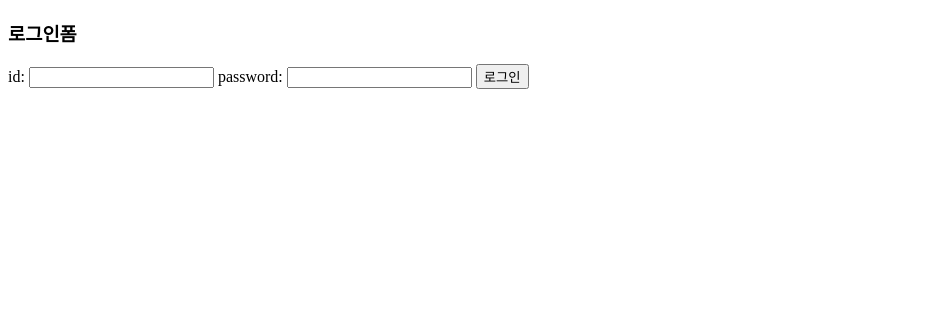
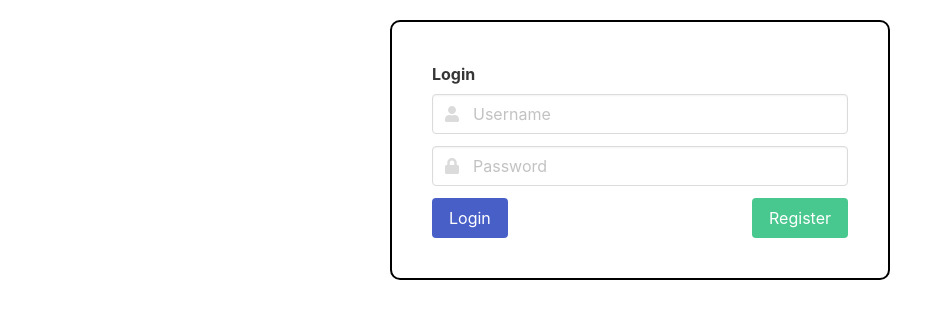
Before and after one commit to Tongky-HGU/JG_W0_login, a Flask app: page / in a window 1280 px wide. Shown: the top 319 px of the page, without its empty margins (0-945 px from the left). Run offline with Flask 2, Linux system fonts and the light colour scheme; some libraries are stand-ins or nearby versions.

Commit message:
commit on 'ver1'

```diff
--- a/app.py
+++ b/app.py
@@ -4,12 +4,9 @@ import requests
 
 app = Flask(__name__)
 
-client = MongoClient('localhost', 27017)  # mongoDB는 27017 포트로 돌아갑니다.
+client = MongoClient('mongodb://test:test@localhost', 27017)  # mongoDB는 27017 포트로 돌아갑니다.
+db = client.session  # 'dbsparta'라는 이름의 db를 만들거나 사용합니다.
 
-db = client.week1  # 'dbsparta'라는 이름의 db를 만들거나 사용합니다.
-
-# class User():
-#     id = db.Column(db.Interger,primar)
 
 @app.route('/')
 def home():
@@ -24,17 +21,27 @@ def home():
 
 @app.route('/login', methods=['POST'])
 def login():
-    id_receive = request.form['id_give']
-    password_receive = request.form['password_give']
+    username = request.form['id_give']
+    password = request.form['password_give']
 
-    user = db.users.find_one({'id':id_receive})
+    user = db.session.find_one({'username':username})
     if user:
-        if password_receive == user['password']:
+        if password == user['password']:
             session['logged_in'] = True
-            session['name'] = user['id']
+            session['name'] = user['username']
             return jsonify({'result': 'success'})
 
     return jsonify({'result': 'fail'})
+
+@app.route('/register/')
+def register():
+    return render_template('register.html')
+
+@app.route('/register/add', methods=['POST'])
+def add_user():
+    new_user = {'username':request.form['id_give'], 'password':request.form['password_give']}
+    db.session.insert_one(new_user)
+    return jsonify({'result': 'success'})
 
 @app.route('/home', methods=['POST'])
 def post_memo():
@@ -47,10 +54,11 @@ def post_memo():
     return jsonify({'result': 'success'})
 
 
-# @app.route('/home', methods=['GET'])
-# def read_memos():
-#     result = list(db.memos.find({}, {'_id': 0}))
-#     return jsonify({'result': 'success', 'memos': result})
+
+@app.route('/home', methods=['GET'])
+def read_memos():
+    result = list(db.memos.find({}, {'_id': 0}))
+    return jsonify({'result': 'success', 'memos': result})
 
 
 if __name__ == '__main__':
--- a/templates/login.html
+++ b/templates/login.html
@@ -12,9 +12,21 @@
         integrity="sha384-ApNbgh9B+Y1QKtv3Rn7W3mgPxhU9K/ScQsAP7hUibX39j7fakFPskvXusvfa0b4Q"
         crossorigin="anonymous"></script>
 
+    <link rel="stylesheet" href="https://cdn.jsdelivr.net/npm/bulma@0.8.0/css/bulma.min.css"/>
+    <script defer src="https://use.fontawesome.com/releases/v5.3.1/js/all.js"></script>
+    <style>
+        .log-box{
+            width:500px;
+            margin: 20px auto 0 auto;
+            border: black solid 2px;
+            padding: 40px;
+            border-radius: 10px;
+        }
+    </style>
+
     <title>login</title>
+
     <script>
-
         function login() {
             const id = $("#id").val();
             const password = $("#password").val();
@@ -33,15 +45,49 @@
             })
 
         }
-
     </script>
 </head>
 
 <body>
-    <h3>로그인폼</h3>
+    <div class="log-box">
+          <div class="field">
+              <label class="label">Login</label>
+              <div class="control has-icons-left has-icons-right">
+              <input class="input" id="id" type="username" name="username" placeholder="Username">
+              <span class="icon is-small is-left">
+                  <i class="fas fa-user"></i>
+              </span>
+              </div>
+          </div>
+          <div class="field">
+            <p class="control has-icons-left">
+              <input class="input" id="password" type="password" name="password" placeholder="Password">
+              <span class="icon is-small is-left">
+                <i class="fas fa-lock"></i>
+              </span>
+            </p>
+          </div>
+
+          <div class="field">
+              <p class="control">
+                <button onclick="login()" class="button is-link">
+              <!-- <button type="submit" class="button is-link"> -->
+                  Login
+              </button>
+              <button type="button" onclick="location.href='/register/'" class="button is-success is-pulled-right">
+                Register
+              </button>
+              </p>
+          </div>
+      </div>
+
+
+
+
+    <!-- <h3>로그인폼</h3>
     id: <input type="text" id="id" required>
     password: <input type="password" id="password" required>
-    <button onclick="login()">로그인</button>
+    <button onclick="login()">로그인</button> -->
 
 
 </body>
```
Also changed, not shown: templates/home.html (+19 -30 lines), templates/register.html (added, +71 -0 lines).
